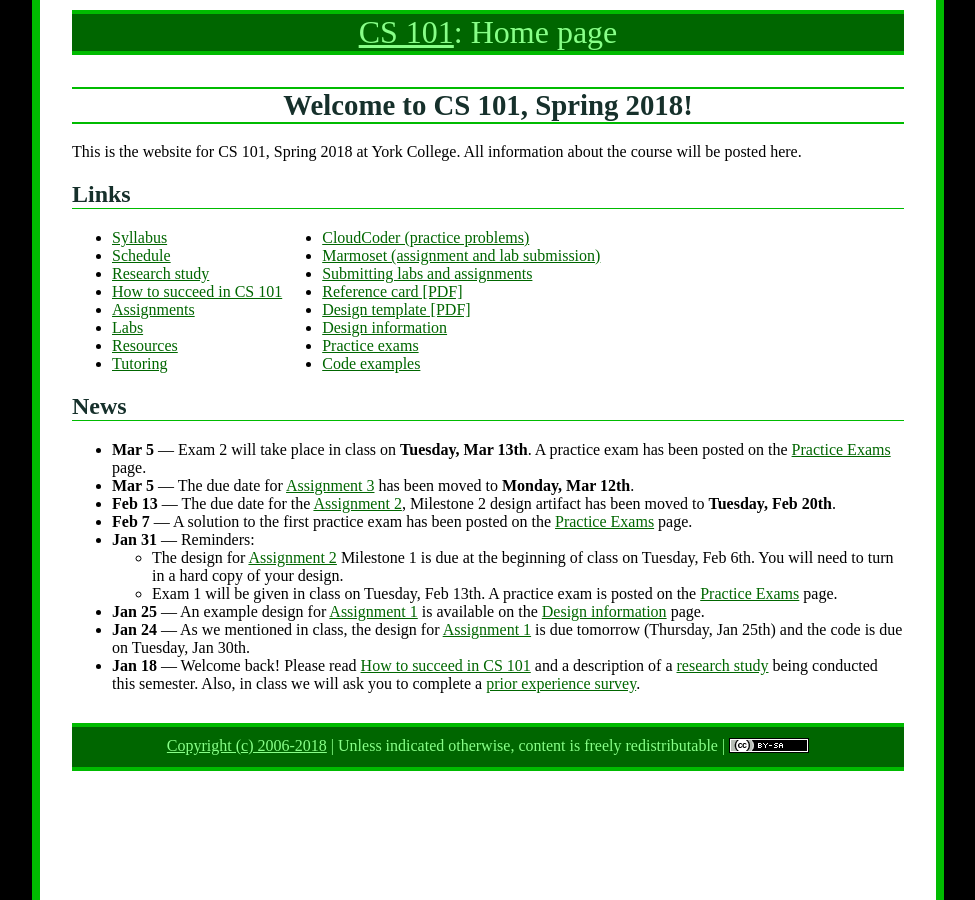
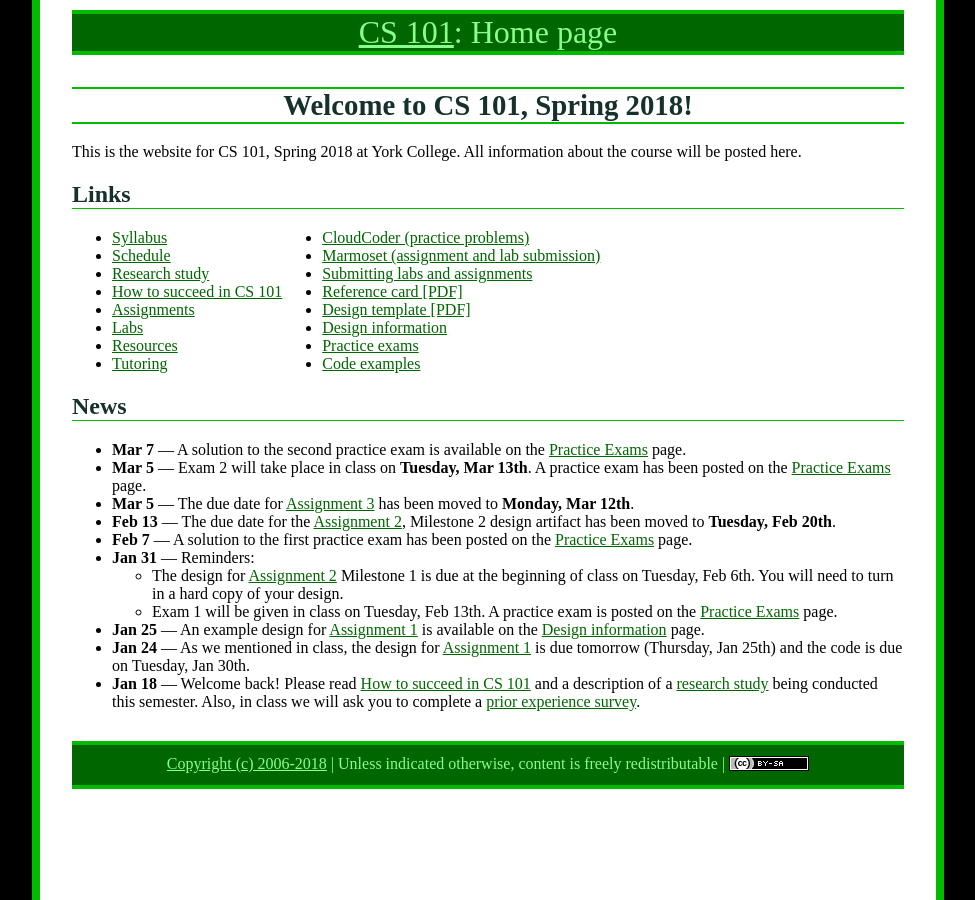
Before and after one commit to ycpcs/cs101-spring2018, a Jekyll site: the page built from index.md, in a window 1280 px wide. Shown: the whole page, without its empty margins (152-1127 px from the left). Built offline with Jekyll 4.4.1, drawn with Linux system fonts in a browser that asks for light colours.

Commit message:
post solution to second practice exam

```diff
--- a/index.md
+++ b/index.md
@@ -39,6 +39,7 @@ All information about the course will be posted here.
 
 ## News
 
+* **Mar 7** &mdash; A solution to the second practice exam is available on the [Practice Exams](practice/index.html) page.
 * **Mar 5** &mdash; Exam 2 will take place in class on **Tuesday, Mar 13th**.  A practice exam has been posted on the [Practice Exams](practice/index.html) page.
 * **Mar 5** &mdash; The due date for [Assignment 3](assign/assign03.html) has been moved to **Monday, Mar 12th**.
 * **Feb 13** &mdash; The due date for the [Assignment 2](assign/assign02.html), Milestone 2 design artifact has been moved to **Tuesday, Feb 20th**.
```
Also changed, not shown: practice/index.md (+2 -0 lines), 3 other files.
